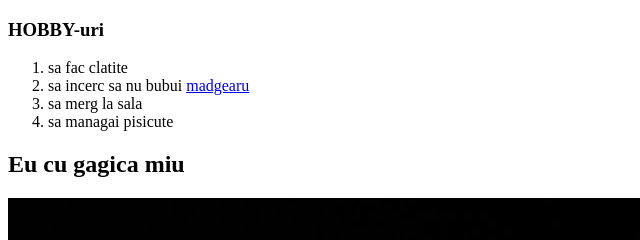
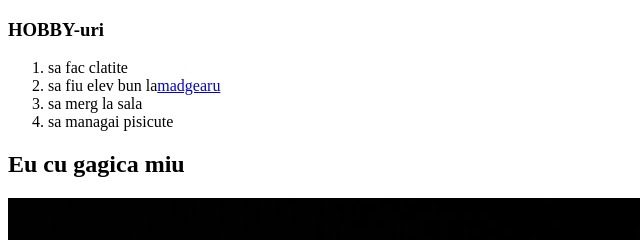
Before and after one commit to mariaiubirici/pisic, a plain HTML site: page hobby.html in a window 1280 px wide. Shown: the top 240 px of the page, 0-640 px from the left. Drawn offline with Linux system fonts and the light colour scheme.

Commit message:
Update hobby.html

```diff
--- a/hobby.html
+++ b/hobby.html
@@ -10,7 +10,7 @@
     <h3> <strong>HOBBY-uri</strong> </h3>
     <ol>
       <li>sa fac clatite</li>
-      <li>sa incerc sa nu bubui <a href="http://www.madgearu.ro/">madgearu</a></li>
+      <li>sa fiu elev bun la<a href="http://www.madgearu.ro/">madgearu</a></li>
       <li>sa merg la sala </li>
       <li>sa managai pisicute</li>
     </ol>
```
